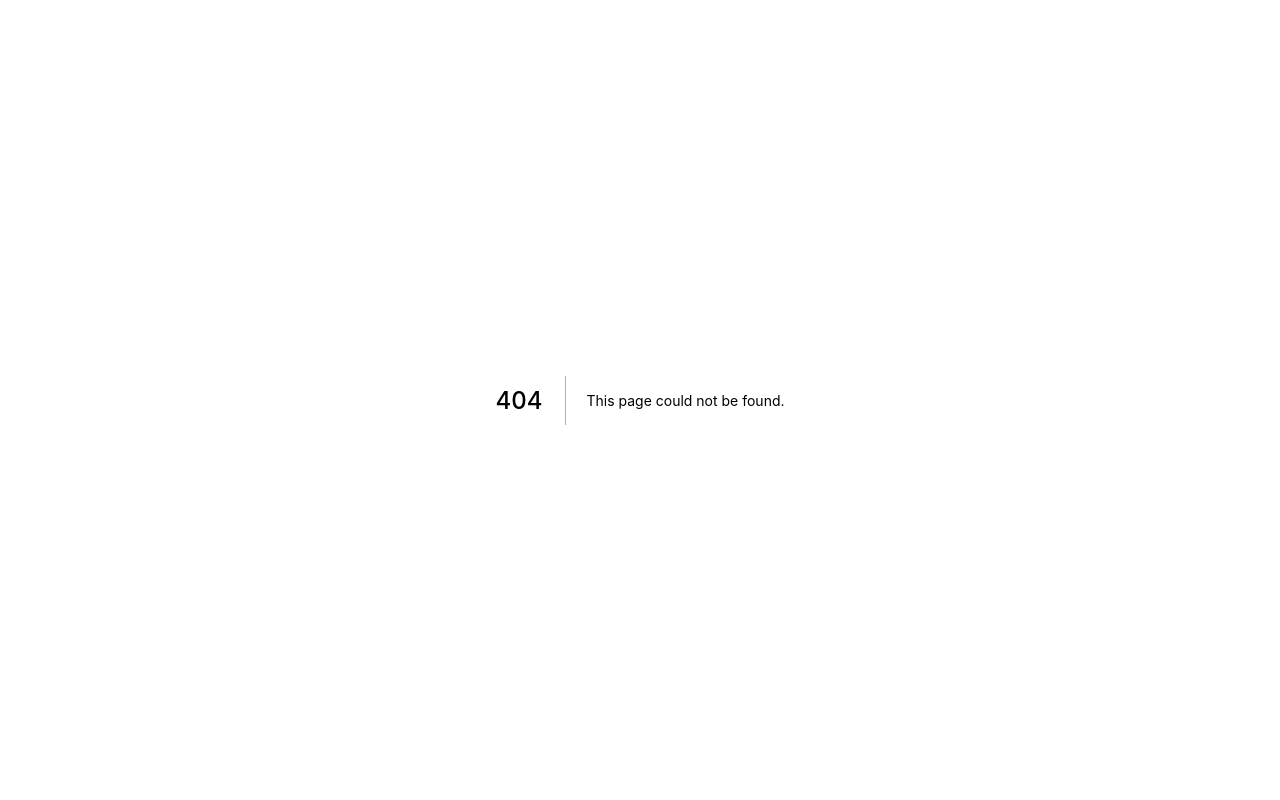
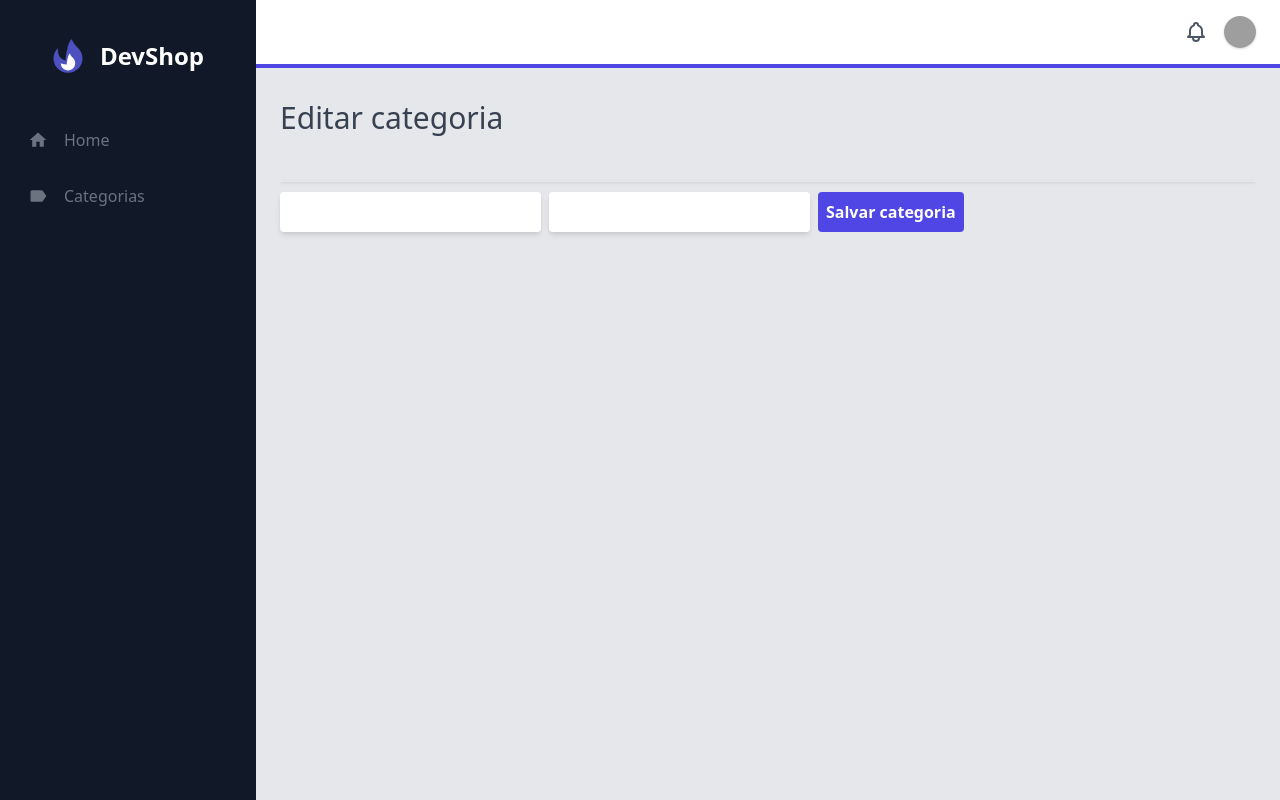
Before and after one commit to Felipe-martins1/devshop-frontends, a Next.js app in the folder panel/: page /categories/1/edit in a window 1280 px wide. Before the commit this address had no page. Built offline with nearby package versions, Linux system fonts and the light colour scheme; no server answers; grey boxes are pictures that could not be loaded.

Commit message:
Edit Category

```diff
--- /dev/null
+++ b/panel/pages/categories/[id]/edit.js
@@ -0,0 +1,96 @@
+import { useFormik } from 'formik'
+import { useRouter } from 'next/router'
+import React, { useEffect } from 'react'
+import Layout from '../../../components/Layout'
+import Title from '../../../components/Title'
+import { useMutation, useQuery } from '../../../lib/graphql'
+
+const UPDATE_CATEGORY = `
+    mutation updateCategory($id: String! $name: String!, $slug: String!){
+      updateCategory (input:{
+        id: $id
+        name: $name,
+        slug: $slug
+      }){
+        id
+        name
+        slug
+    }
+  }
+  `
+
+const Edit = () => {
+  //Iniciando o router
+  const router = useRouter()
+
+  //Buscando dados do servidor
+  const { data } = useQuery(`
+  query{
+    getCategoryById(id: "${router.query.id}"){
+      id
+      name
+      slug
+    }
+  }`)
+
+  //UseMutation(Usando a função criada na lib para puxar a função que executa a mutation)
+  const [updatedData, updateCategory] = useMutation(UPDATE_CATEGORY)
+
+  //Criando form utilizando Formik
+  const form = useFormik({
+    initialValues: {
+      name: '',
+      slug: ''
+    },
+    onSubmit: async values => {
+      const category = {
+        ...values,
+        id: router.query.id
+      }
+      await updateCategory(category)
+      router.push('/categories')
+    }
+  })
+
+  //Passando dados para o formulario
+  useEffect(() => {
+    if (data && data.getCategoryById) {
+      form.setFieldValue('name', data.getCategoryById.name)
+      form.setFieldValue('slug', data.getCategoryById.slug)
+    }
+  }, [data])
+  return (
+    <Layout>
+      <Title>Editar categoria</Title>
+      <div className='flex flex-col mt-8'>
+        <div className='-my-2 py-2 overflow-x-auto sm:-mx-6 sm:px-6 lg:-mx-8 lg:px-8'>
+          <div className='align-middle inline-block min-w-full shadow overflow-hidden sm:rounded-lg border-b border-gray-200'></div>
+          <form onSubmit={form.handleSubmit}>
+            <input
+              className='p-2 font-semibold rounded shadow-md outline-none focus:ring-2 focus:ring-blue-600 '
+              type='text'
+              name='name'
+              onChange={form.handleChange}
+              value={form.values.name}
+            />
+            <input
+              className='p-2 ml-2 font-semibold rounded shadow-md outline-none focus:ring-2 focus:ring-blue-600'
+              type='text'
+              name='slug'
+              onChange={form.handleChange}
+              value={form.values.slug}
+            />
+            <button
+              className='ml-2 bg-indigo-600 rounded p-2 text-white font-semibold '
+              type='submit'
+            >
+              Salvar categoria
+            </button>
+          </form>
+        </div>
+      </div>
+    </Layout>
+  )
+}
+
+export default Edit
```
